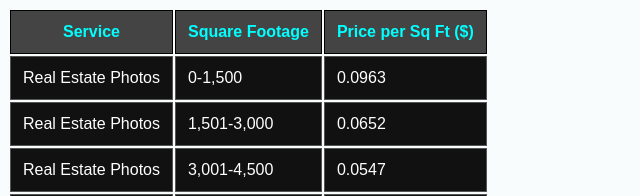
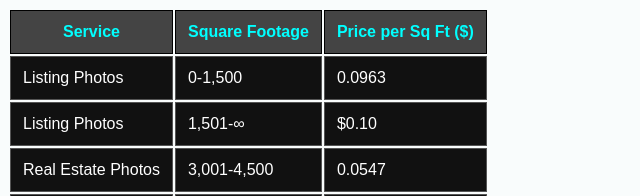
Before and after one commit to ssp1971/PMS-Trickery, a plain HTML site: page index.html in a window 1280 px wide. Shown: the top 196 px of the page, without its empty margins (0-640 px from the left). Drawn offline with Linux system fonts and the light colour scheme.

Commit message:
Update index.html

```diff
--- a/index.html
+++ b/index.html
@@ -48,14 +48,15 @@ tr:nth-child(even) {
   </thead>
   <tbody>
     <tr>
-      <td>Real Estate Photos</td>
+      <td>Listing Photos</td>
       <td>0-1,500</td>
       <td>0.0963</td>
     </tr>
     <tr>
-      <td>Real Estate Photos</td>
-      <td>1,501-3,000</td>
-      <td>0.0652</td>
+      <td>Listing Photos</td>
+      <td>1,501-&infin;
+</td>
+      <td>$0.10</td>
     </tr>
     <tr>
       <td>Real Estate Photos</td>
```
